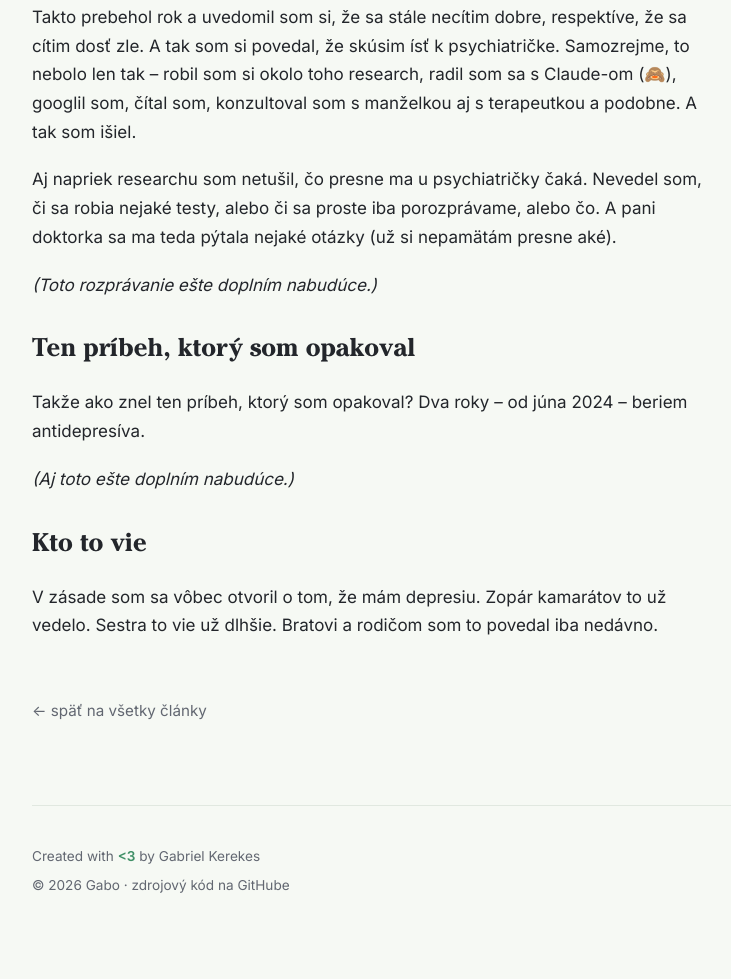
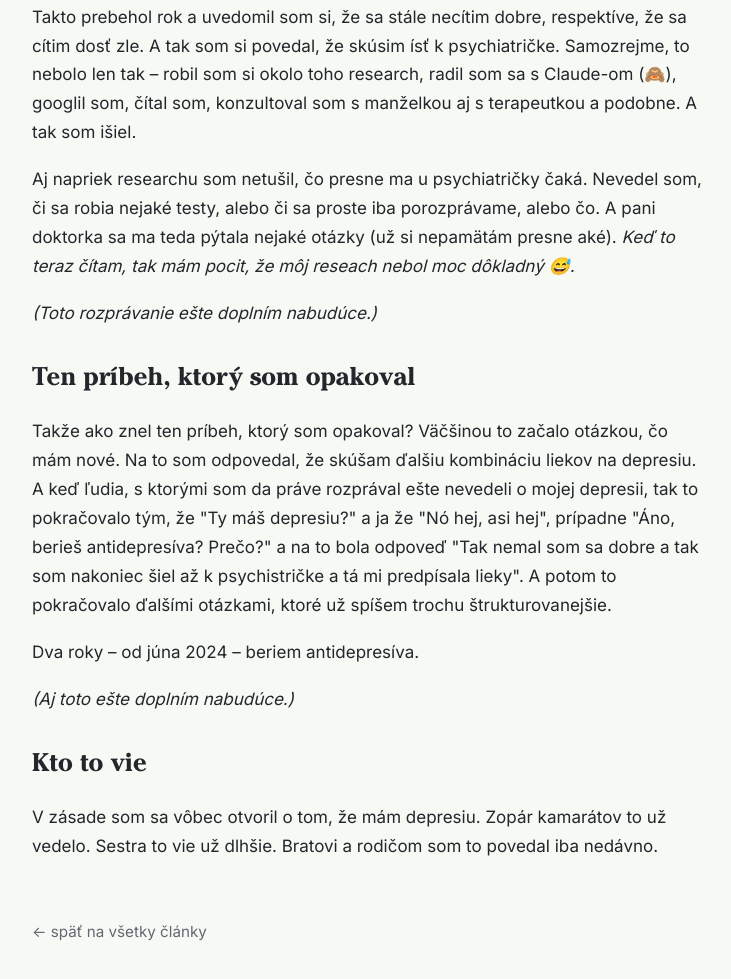
Before and after one commit to gabrielKerekes/depresivnygabo, an Eleventy site: page src/posts/2026-07-04-preco-tato-stranka-vobec-existuje.md in a window 1280 px wide. Shown: the part 1211-2190 px from the top of the page, without its empty margins (192-923 px from the left). Before the commit the page ends 2163 px from the top, so only its background shows below. Built offline with nearby package versions, Linux system fonts and the light colour scheme; Eleventy itself is replaced by a stand-in of ours; files that its build step writes are made by us from their sources.

Commit message:
Update 2026-07-04-preco-tato-stranka-vobec-existuje.md

```diff
--- a/src/posts/2026-07-04-preco-tato-stranka-vobec-existuje.md
+++ b/src/posts/2026-07-04-preco-tato-stranka-vobec-existuje.md
@@ -49,14 +49,15 @@ konzultoval som s manželkou aj s terapeutkou a podobne. A tak som išiel.
 Aj napriek researchu som netušil, čo presne ma u psychiatričky čaká.
 Nevedel som, či sa robia nejaké testy, alebo či sa proste iba
 porozprávame, alebo čo. A pani doktorka sa ma teda pýtala nejaké otázky
-(už si nepamätám presne aké).
+(už si nepamätám presne aké). _Keď to teraz čítam, tak mám pocit, že môj reseach nebol moc dôkladný 😅._
 
 _(Toto rozprávanie ešte doplním nabudúce.)_
 
 ## Ten príbeh, ktorý som opakoval
 
-Takže ako znel ten príbeh, ktorý som opakoval? Dva roky – od júna 2024 –
-beriem antidepresíva.
+Takže ako znel ten príbeh, ktorý som opakoval? Väčšinou to začalo otázkou, čo mám nové. Na to som odpovedal, že skúšam ďalšiu kombináciu liekov na depresiu. A keď ľudia, s ktorými som da práve rozprával ešte nevedeli o mojej depresii, tak to pokračovalo tým, že "Ty máš depresiu?" a ja že "Nó hej, asi hej", prípadne "Áno, berieš antidepresíva? Prečo?" a na to bola odpoveď "Tak nemal som sa dobre a tak som nakoniec šiel až k psychistričke a tá mi predpísala lieky". A potom to pokračovalo ďalšími otázkami, ktoré už spíšem trochu štrukturovanejšie.
+
+Dva roky – od júna 2024 – beriem antidepresíva.
 
 _(Aj toto ešte doplním nabudúce.)_
 
```
